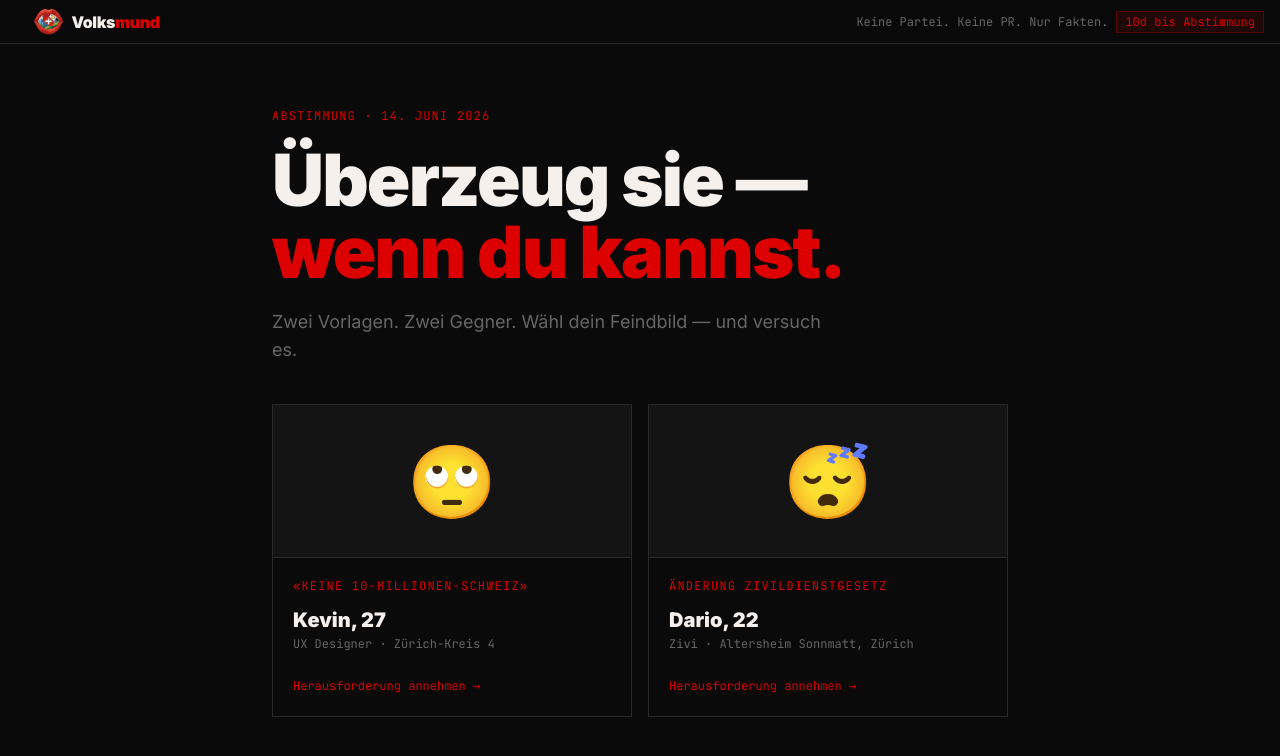
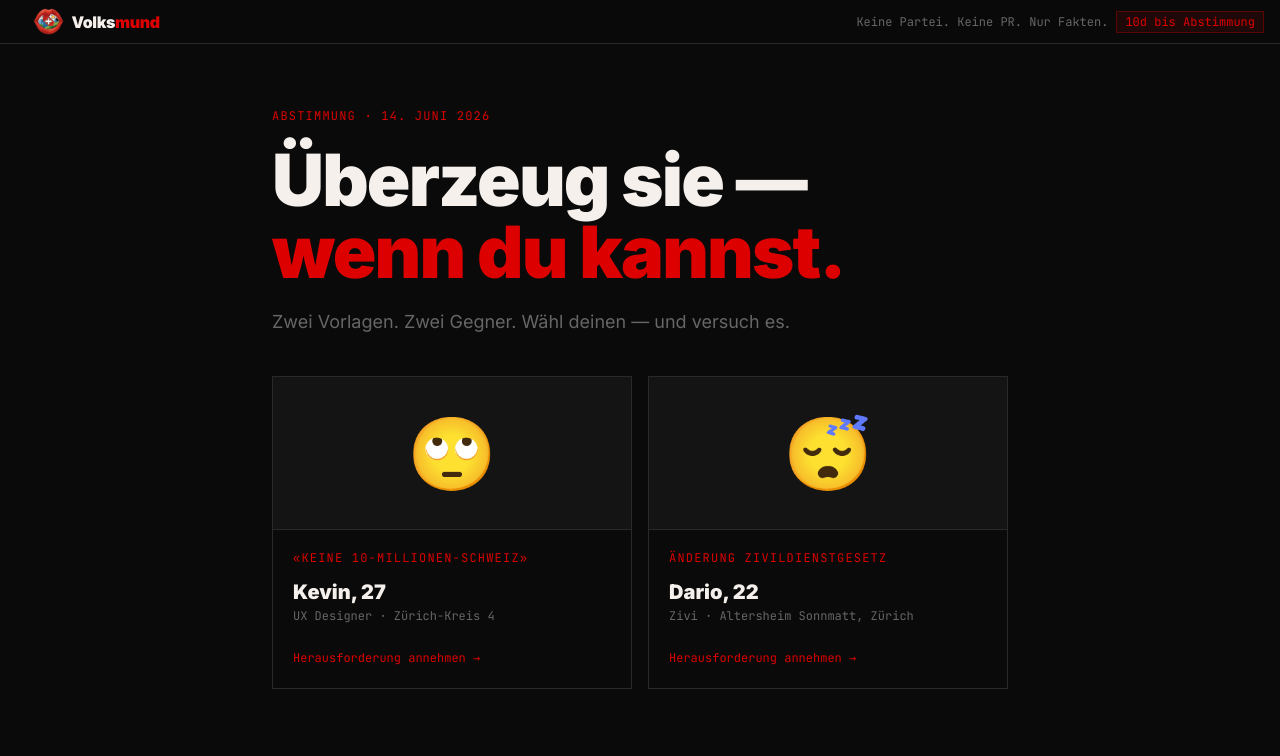
Before and after one commit to geisejan/volksmund, a SvelteKit app: page / in a window 1280 px wide. Shown: the top 756 px of the page. Built offline with nearby package versions, Linux system fonts and the light colour scheme.

Commit message:
fix: 'Feindbild' entfernt

```diff
--- a/src/routes/+page.svelte
+++ b/src/routes/+page.svelte
@@ -125,7 +125,7 @@
 		</h1>
 
 		<p class="text-swiss-muted text-base sm:text-lg leading-relaxed mb-10 max-w-xl">
-			Zwei Vorlagen. Zwei Gegner. Wähl dein Feindbild — und versuch es.
+			Zwei Vorlagen. Zwei Gegner. Wähl deinen — und versuch es.
 		</p>
 
 		<div class="grid sm:grid-cols-2 gap-4">
```
